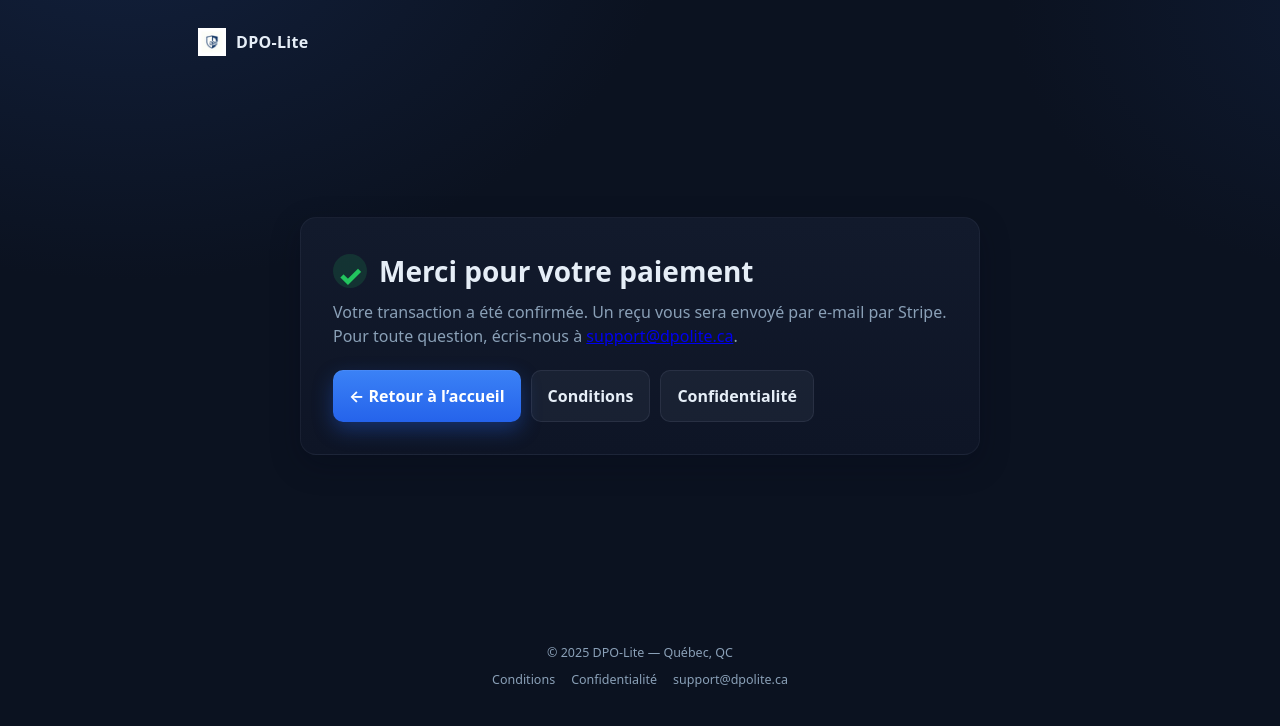
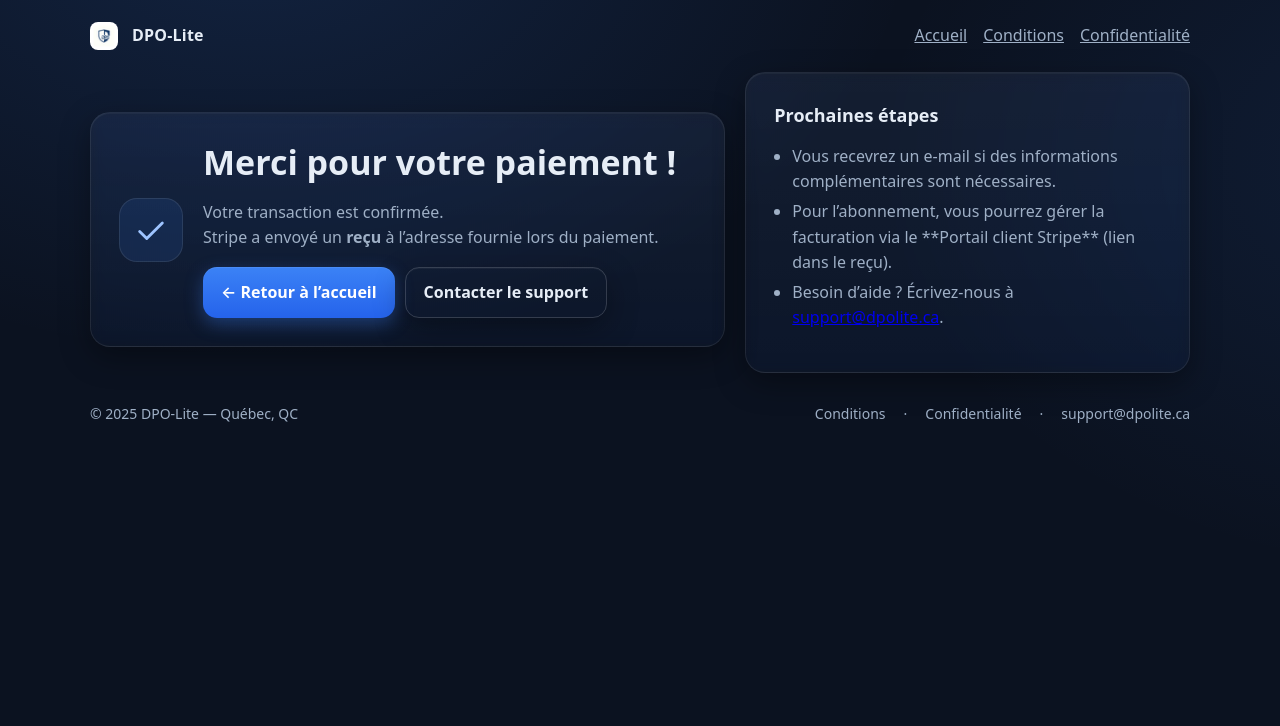
Before and after one commit to TONY4371/tony4371.github.io, a plain HTML site: page merci.html in a window 1280 px wide. Drawn offline with Linux system fonts and the light colour scheme.

Commit message:
Update merci.html

```diff
--- a/merci.html
+++ b/merci.html
@@ -1,92 +1,120 @@
 <!doctype html>
-<html lang="fr">
+<html lang="fr" dir="ltr">
 <head>
-  <meta charset="utf-8">
-  <meta name="viewport" content="width=device-width, initial-scale=1">
-  <title>Merci pour votre paiement – DPO-Lite</title>
-  <meta name="description" content="Merci pour votre paiement. Un reçu vous sera envoyé par e-mail.">
-  <link rel="icon" href="/assets/img/logo-32.png">
-  <meta name="theme-color" content="#0f172a">
-
-  <!-- Open Graph / Preview -->
-  <meta property="og:title" content="Merci – DPO-Lite">
-  <meta property="og:description" content="Votre paiement a bien été reçu.">
-  <meta property="og:image" content="https://dpolite.ca/assets/img/social-card.png">
-  <meta property="og:type" content="website">
-  <meta property="og:url" content="https://dpolite.ca/merci.html">
+  <meta charset="utf-8" />
+  <meta name="viewport" content="width=device-width,initial-scale=1" />
+  <title>Merci pour votre paiement — DPO-Lite</title>
+  <meta name="description" content="Merci ! Votre paiement est confirmé. Un reçu Stripe a été envoyé à l'adresse fournie.">
+  <link rel="icon" href="/assets/img/logo-32.png" sizes="32x32">
+  <link rel="icon" href="/assets/img/logo-192.png" sizes="192x192">
+  <meta name="theme-color" content="#0b1220">
 
   <style>
     :root{
-      --bg:#0b1220;--bg2:#0e1627;--card:#121a2c;--muted:#8aa0b7;
-      --text:#e6eef7;--accent:#60a5fa;--success:#22c55e;--ring:rgba(96,165,250,.25)
+      --bg:#0b1220; --card:#121a2a; --muted:#9fb0c6; --text:#e6edf6; --accent:#3b82f6;
+      --shadow:0 10px 30px rgba(0,0,0,.35), 0 1px 0 rgba(255,255,255,.04) inset;
+      --radius:20px;
     }
-    *{box-sizing:border-box} html,body{height:100%}
-    body{margin:0;background:radial-gradient(1200px 800px at 10% -10%,#12203c 0%,transparent 45%),
-         radial-gradient(1000px 700px at 110% 0%,#0f1b33 0%,transparent 40%),var(--bg);
-         color:var(--text);font:16px/1.5 ui-sans-serif,system-ui,-apple-system,Segoe UI,Roboto,Ubuntu,"Helvetica Neue","Noto Sans","Apple Color Emoji","Segoe UI Emoji"}
-    .wrap{max-width:940px;margin:0 auto;padding:28px}
-    header{display:flex;align-items:center;gap:10px}
-    header img{width:28px;height:28px}
-    header .brand{font-weight:700;letter-spacing:.3px}
-    main{display:grid;place-items:center;min-height:70vh}
-    .card{background:linear-gradient(180deg,var(--card),#0e1526);
-          border:1px solid rgba(148,163,184,.08);border-radius:16px;padding:32px;max-width:680px;width:100%;
-          box-shadow:0 10px 30px rgba(2,8,23,.25)}
-    .title{display:flex;align-items:center;gap:12px;font-size:28px;font-weight:800;margin:0 0 8px}
-    .title .tick{display:inline-grid;place-items:center;width:34px;height:34px;border-radius:50%;
-                 background:rgba(34,197,94,.15);color:var(--success)}
-    .muted{color:var(--muted);margin:0 0 22px}
-    .actions{display:flex;flex-wrap:wrap;gap:10px}
-    a.btn{display:inline-flex;align-items:center;gap:.6rem;padding:.8rem 1rem;border-radius:10px;
-          font-weight:700;text-decoration:none;transition:transform .15s ease,box-shadow .15s ease}
-    .btn-primary{background:linear-gradient(180deg,#3b82f6,#2563eb);color:white;
-          box-shadow:0 8px 20px rgba(37,99,235,.35),0 1px 0 rgba(255,255,255,.06) inset}
-    .btn-primary:hover{transform:translateY(-2px)}
-    .btn-ghost{background:rgba(148,163,184,.08);color:var(--text);border:1px solid rgba(148,163,184,.12)}
-    .btn-ghost:hover{box-shadow:0 6px 16px rgba(2,8,23,.25)}
-    footer{padding:28px 0;color:var(--muted);font-size:12.5px;text-align:center}
-    .links{display:flex;gap:16px;justify-content:center;margin-top:8px}
-    .links a{color:var(--muted);text-decoration:none}
-    .links a:hover{color:var(--text)}
-    @media (max-width:640px){.title{font-size:22px}.card{padding:22px}}
+    *{box-sizing:border-box}
+    html,body{height:100%}
+    body{
+      margin:0; font:16px/1.6 system-ui,-apple-system,Segoe UI,Roboto,Ubuntu,"Helvetica Neue",Arial;
+      color:var(--text); background:
+        radial-gradient(1200px 800px at 20% -10%, rgba(59,130,246,.15), transparent 55%),
+        radial-gradient(1000px 700px at 115% 20%, rgba(59,130,246,.10), transparent 60%),
+        var(--bg);
+    }
+    header,footer,main{width:min(1100px,92vw); margin-inline:auto}
+    header{display:flex; align-items:center; gap:14px; padding:22px 0}
+    header .brand{display:flex; align-items:center; gap:10px; font-weight:700; letter-spacing:.2px}
+    header img{width:28px; height:28px; border-radius:8px}
+
+    .card{
+      background:linear-gradient(180deg, rgba(255,255,255,.05), rgba(255,255,255,.02));
+      border:1px solid rgba(255,255,255,.08); border-radius:var(--radius);
+      box-shadow:var(--shadow); padding:28px; backdrop-filter:saturate(140%) blur(6px);
+    }
+    .hero{margin:40px 0 26px}
+    .hero h1{margin:0 0 10px; font-size:clamp(26px,4.5vw,34px); line-height:1.25}
+    .muted{color:var(--muted)}
+    .row{display:grid; gap:20px}
+    @media(min-width:760px){ .row{grid-template-columns:1fr .7fr} }
+
+    .ok-badge{
+      width:64px; height:64px; display:grid; place-items:center; border-radius:18px;
+      background:rgba(59,130,246,.12); color:#9ec4ff; border:1px solid rgba(255,255,255,.09)
+    }
+    .ok-badge svg{width:34px; height:34px}
+
+    .btn{
+      display:inline-flex; align-items:center; gap:10px; padding:12px 18px;
+      background:linear-gradient(180deg, #3b82f6, #2563eb);
+      color:#fff; border:0; border-radius:14px; text-decoration:none; font-weight:600;
+      box-shadow:0 6px 18px rgba(59,130,246,.35), 0 1px 0 rgba(255,255,255,.08) inset;
+      transition:transform .15s ease, filter .15s ease;
+    }
+    .btn:hover{transform:translateY(-1px); filter:brightness(1.03)}
+    .btn.secondary{
+      background:transparent; color:var(--text); border:1px solid rgba(255,255,255,.16);
+      box-shadow:var(--shadow)
+    }
+    .list{margin:14px 0 0; padding:0 0 0 18px}
+    .list li{margin:.25rem 0}
+
+    footer{padding:30px 0 50px; display:flex; gap:18px; flex-wrap:wrap; align-items:center; color:var(--muted); font-size:14px}
+    footer a{color:var(--muted); text-decoration:none}
+    footer a:hover{color:#cfe0ff}
+    .spacer{flex:1}
   </style>
 </head>
 <body>
-  <div class="wrap">
+
   <header>
     <img src="/assets/img/logo-32.png" alt="DPO-Lite">
     <div class="brand">DPO-Lite</div>
+    <div class="spacer"></div>
+    <nav class="muted" style="display:flex; gap:16px">
+      <a href="/" class="muted">Accueil</a>
+      <a href="/legal/conditions.html" class="muted">Conditions</a>
+      <a href="/legal/confidentialite.html" class="muted">Confidentialité</a>
+    </nav>
   </header>
 
-    <main>
-      <section class="card">
-        <h1 class="title">
-          <span class="tick">✓</span>
-          Merci pour votre paiement
-        </h1>
+  <main class="row">
+    <section class="card hero" style="display:grid; grid-template-columns:auto 1fr; gap:20px; align-items:center;">
+      <div class="ok-badge" aria-hidden="true">
+        <svg viewBox="0 0 24 24" fill="none"><path d="M20 7L9 18l-5-5" stroke="currentColor" stroke-width="2" stroke-linecap="round" stroke-linejoin="round"/></svg>
+      </div>
+      <div>
+        <h1>Merci pour votre paiement&nbsp;!</h1>
         <p class="muted">
-          Votre transaction a été confirmée. Un reçu vous sera envoyé par e-mail par Stripe.
-          Pour toute question, écris-nous à <a href="mailto:support@dpolite.ca">support@dpolite.ca</a>.
+          Votre transaction est confirmée. <br>
+          Stripe a envoyé un <strong>reçu</strong> à l’adresse fournie lors du paiement.
         </p>
-        <div class="actions">
-          <a class="btn btn-primary" href="/" aria-label="Retour à l’accueil">← Retour à l’accueil</a>
-          <a class="btn btn-ghost" href="/legal/conditions.html">Conditions</a>
-          <a class="btn btn-ghost" href="/legal/confidentialite.html">Confidentialité</a>
+        <div style="display:flex; gap:10px; flex-wrap:wrap; margin-top:10px">
+          <a class="btn" href="/">← Retour à l’accueil</a>
+          <a class="btn secondary" href="mailto:support@dpolite.ca">Contacter le support</a>
+        </div>
       </div>
     </section>
+
+    <aside class="card">
+      <h2 style="margin:0 0 6px; font-size:18px">Prochaines étapes</h2>
+      <ul class="list muted">
+        <li>Vous recevrez un e-mail si des informations complémentaires sont nécessaires.</li>
+        <li>Pour l’abonnement, vous pourrez gérer la facturation via le **Portail client Stripe** (lien dans le reçu).</li>
+        <li>Besoin d’aide ? Écrivez-nous à <a href="mailto:support@dpolite.ca">support@dpolite.ca</a>.</li>
+      </ul>
+    </aside>
   </main>
 
   <footer>
-      © 2025 DPO-Lite — Québec, QC
-      <div class="links">
-        <a href="/legal/conditions.html">Conditions</a>
-        <a href="/legal/confidentialite.html">Confidentialité</a>
+    <span>© 2025 DPO-Lite — Québec, QC</span>
+    <div class="spacer"></div>
+    <a href="/legal/conditions.html">Conditions</a> ·
+    <a href="/legal/confidentialite.html">Confidentialité</a> ·
     <a href="mailto:support@dpolite.ca">support@dpolite.ca</a>
-      </div>
   </footer>
-  </div>
 
-  <!-- (optionnel) Plausible — si activé sur le site principal, il suivra aussi cette page -->
-  <!-- <script defer data-domain="dpolite.ca" src="https://plausible.io/js/script.js"></script> -->
 </body>
 </html>
```
Lines whose indentation alone changed are shown as unchanged.
